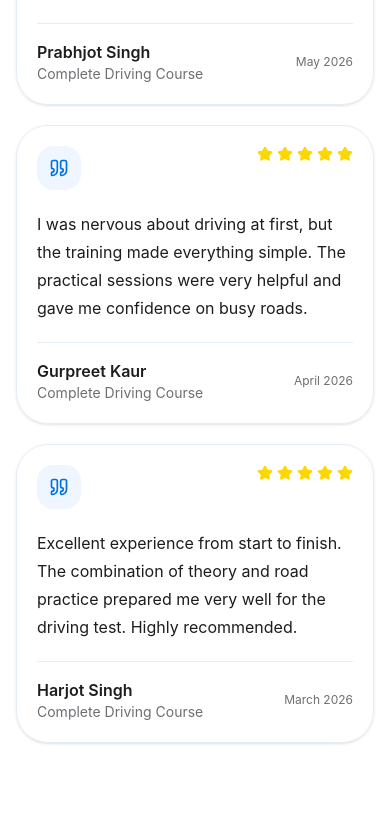
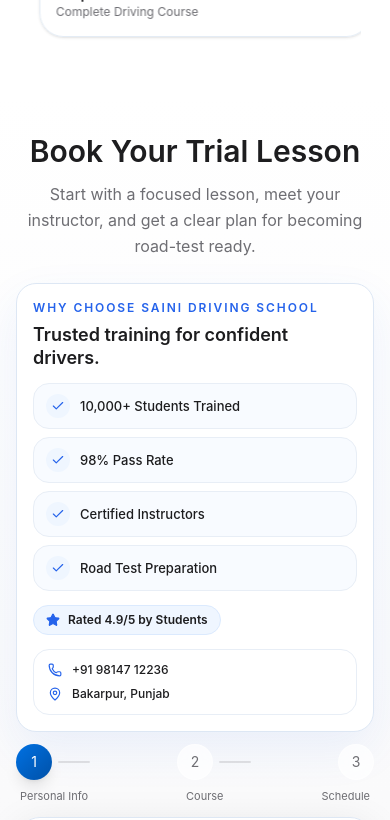
Before and after one commit to navdeepsingh05117/driving_school, a React (Vite) app: page / in a window 390 px wide. Shown: the part 6760-7580 px from the top of the page. Built offline with nearby package versions, Linux system fonts and the light colour scheme.

Commit message:
Refine mobile booking and reviews

```diff
--- a/src/app/components/BookingForm.tsx
+++ b/src/app/components/BookingForm.tsx
@@ -320,10 +320,10 @@
   return (
     <section
       id="contact"
-      className="scroll-mt-20 relative overflow-hidden bg-gradient-to-b from-white to-[#F5F5F7] px-4 py-12 sm:px-6 sm:py-16 lg:py-24"
+      className="scroll-mt-20 relative overflow-hidden bg-gradient-to-b from-white to-[#F5F5F7] px-4 py-10 sm:px-6 sm:py-16 lg:py-24"
     >
       <div className="max-w-7xl mx-auto relative z-10">
-        <div className="text-center mb-8 sm:mb-12 lg:mb-16">
+        <div className="text-center mb-6 sm:mb-12 lg:mb-16">
           <h2 className="text-3xl sm:text-4xl md:text-5xl font-semibold text-[#1D1D1F] mb-3 sm:mb-4">
             Book Your Trial Lesson
           </h2>
@@ -333,83 +333,85 @@
           </p>
         </div>
 
-        <div className="grid items-start gap-5 sm:gap-7 lg:grid-cols-[minmax(0,0.38fr)_minmax(0,0.62fr)] lg:gap-10 xl:grid-cols-[minmax(0,0.36fr)_minmax(0,0.64fr)]">
-          <div className="order-1 rounded-[22px] border border-[#DDE7F4] bg-white p-5 shadow-[0_18px_46px_rgba(37,99,235,0.08)] sm:p-6 lg:sticky lg:top-24">
-            <div className="space-y-5">
+        <div className="grid items-start gap-3 sm:gap-7 lg:grid-cols-[minmax(0,0.38fr)_minmax(0,0.62fr)] lg:gap-10 xl:grid-cols-[minmax(0,0.36fr)_minmax(0,0.64fr)]">
+          <div className="order-1 rounded-[20px] border border-[#DDE7F4] bg-white p-4 shadow-[0_18px_46px_rgba(37,99,235,0.08)] sm:rounded-[22px] sm:p-6 lg:sticky lg:top-24">
+            <div className="space-y-3.5 sm:space-y-5">
               <div>
                 <p className="mb-2 text-xs font-semibold uppercase tracking-[0.16em] text-[#2563EB]">
                   Why choose Saini Driving School
                 </p>
-                <h3 className="text-xl font-semibold leading-tight text-[#1D1D1F] sm:text-2xl">
+                <h3 className="text-lg font-semibold leading-tight text-[#1D1D1F] sm:text-2xl">
                   Trusted training for confident drivers.
                 </h3>
               </div>
 
-              <div className="grid gap-2.5">
+              <div className="grid gap-2 sm:gap-2.5">
                 {[
-                  "10,000+ Students Trained",
-                  "98% Pass Rate",
-                  "Certified Instructors",
-                  "Modern Training Vehicles",
-                  "Flexible Scheduling",
-                  "Road Test Preparation",
+                  { label: "10,000+ Students Trained", showOnMobile: true },
+                  { label: "98% Pass Rate", showOnMobile: true },
+                  { label: "Certified Instructors", showOnMobile: true },
+                  { label: "Modern Training Vehicles", showOnMobile: false },
+                  { label: "Flexible Scheduling", showOnMobile: false },
+                  { label: "Road Test Preparation", showOnMobile: true },
                 ].map((item) => (
                   <div
-                    key={item}
-                    className="flex items-center gap-3 rounded-2xl border border-[#E8EEF6] bg-[#F8FBFF] px-3.5 py-3"
+                    key={item.label}
+                    className={`items-center gap-2.5 rounded-2xl border border-[#E8EEF6] bg-[#F8FBFF] px-3 py-2.5 sm:flex sm:gap-3 sm:px-3.5 sm:py-3 ${
+                      item.showOnMobile ? "flex" : "hidden"
+                    }`}
                   >
-                    <span className="flex h-7 w-7 flex-none items-center justify-center rounded-full bg-[#EFF6FF] text-[#2563EB]">
-                      <Check className="h-4 w-4" />
+                    <span className="flex h-6 w-6 flex-none items-center justify-center rounded-full bg-[#EFF6FF] text-[#2563EB] sm:h-7 sm:w-7">
+                      <Check className="h-3.5 w-3.5 sm:h-4 sm:w-4" />
                     </span>
-                    <span className="text-sm font-medium leading-5 text-[#1D1D1F]">
-                      {item}
+                    <span className="text-[13px] font-medium leading-5 text-[#1D1D1F] sm:text-sm">
+                      {item.label}
                     </span>
                   </div>
                 ))}
               </div>
 
-              <div className="inline-flex items-center gap-2 rounded-full border border-[#DBEAFE] bg-[#EFF6FF] px-3.5 py-2 text-sm font-semibold text-[#1D1D1F]">
-                <Star className="h-4 w-4 fill-[#2563EB] text-[#2563EB]" />
+              <div className="inline-flex items-center gap-2 rounded-full border border-[#DBEAFE] bg-[#EFF6FF] px-3 py-1.5 text-xs font-semibold text-[#1D1D1F] sm:px-3.5 sm:py-2 sm:text-sm">
+                <Star className="h-3.5 w-3.5 fill-[#2563EB] text-[#2563EB] sm:h-4 sm:w-4" />
                 Rated 4.9/5 by Students
               </div>
 
-              <div className="space-y-3 rounded-2xl border border-[#E8EEF6] bg-white px-4 py-3.5">
+              <div className="space-y-2 rounded-2xl border border-[#E8EEF6] bg-white px-3.5 py-3 sm:space-y-3 sm:px-4 sm:py-3.5">
                 <a
                   href="tel:+919814712236"
-                  className="flex items-center gap-3 text-sm font-medium text-[#1D1D1F] transition-colors hover:text-[#2563EB]"
+                  className="flex items-center gap-2.5 text-xs font-medium text-[#1D1D1F] transition-colors hover:text-[#2563EB] sm:gap-3 sm:text-sm"
                 >
-                  <Phone className="h-4 w-4 text-[#2563EB]" />
+                  <Phone className="h-3.5 w-3.5 text-[#2563EB] sm:h-4 sm:w-4" />
                   +91 98147 12236
                 </a>
-                <div className="flex items-center gap-3 text-sm font-medium text-[#1D1D1F]">
-                  <MapPin className="h-4 w-4 text-[#2563EB]" />
+                <div className="flex items-center gap-2.5 text-xs font-medium text-[#1D1D1F] sm:gap-3 sm:text-sm">
+                  <MapPin className="h-3.5 w-3.5 text-[#2563EB] sm:h-4 sm:w-4" />
                   Bakarpur, Punjab
                 </div>
               </div>
             </div>
           </div>
 
-          <div className="order-2 space-y-5 sm:space-y-7">
+          <div className="order-2 space-y-3 sm:space-y-7">
             <div>
               <div className="flex items-center justify-between max-w-lg mx-auto">
                 {[1, 2, 3].map((step) => (
                   <div key={step} className="flex items-center">
                     <div
-                      className={`w-11 h-11 sm:h-12 sm:w-12 rounded-full flex items-center justify-center transition-all ${
+                      className={`flex h-9 w-9 items-center justify-center rounded-full text-sm transition-all sm:h-12 sm:w-12 sm:text-base ${
                         currentStep >= step
                           ? "bg-gradient-to-br from-[#0071E3] to-[#0051A8] text-white shadow-lg"
                           : "backdrop-blur-xl bg-[rgba(255,255,255,0.72)] border border-[rgba(255,255,255,0.45)] text-[#6E6E73]"
                       }`}
                     >
                       {currentStep > step ? (
-                        <Check className="w-5 h-5" />
+                        <Check className="h-4 w-4 sm:h-5 sm:w-5" />
                       ) : (
                         step
                       )}
                     </div>
                     {step < 3 && (
                       <div
-                        className={`w-12 sm:w-20 md:w-28 h-1 mx-2 rounded-full transition-all ${
+                        className={`mx-1.5 h-0.5 w-8 rounded-full transition-all sm:mx-2 sm:h-1 sm:w-20 md:w-28 ${
                           currentStep > step
                             ? "bg-gradient-to-r from-[#0071E3] to-[#0051A8]"
                             : "bg-[rgba(0,0,0,0.1)]"
@@ -419,21 +421,21 @@
                   </div>
                 ))}
               </div>
-              <div className="flex justify-between max-w-lg mx-auto mt-3 px-1">
-                <span className="text-xs text-[#6E6E73]">
+              <div className="flex justify-between max-w-lg mx-auto mt-2 px-1 sm:mt-3">
+                <span className="text-[11px] text-[#6E6E73] sm:text-xs">
                   Personal Info
                 </span>
-                <span className="text-xs text-[#6E6E73]">
+                <span className="text-[11px] text-[#6E6E73] sm:text-xs">
                   Course
                 </span>
-                <span className="text-xs text-[#6E6E73]">
+                <span className="text-[11px] text-[#6E6E73] sm:text-xs">
                   Schedule
                 </span>
               </div>
             </div>
 
             <div
-          className="w-full backdrop-blur-xl bg-[rgba(255,255,255,0.82)] border border-[#DDE7F4] rounded-[2rem] p-5 sm:p-8 md:p-10 shadow-[0_24px_70px_rgba(0,47,108,0.12)] transition-all duration-500"
+          className="w-full backdrop-blur-xl bg-[rgba(255,255,255,0.82)] border border-[#DDE7F4] rounded-[1.5rem] p-4 shadow-[0_24px_70px_rgba(0,47,108,0.12)] transition-all duration-500 sm:rounded-[2rem] sm:p-8 md:p-10"
           style={{
             boxShadow:
               "0 10px 40px rgba(0,0,0,0.1), inset 0 1px 0 rgba(255,255,255,0.6)",
@@ -441,7 +443,7 @@
         >
           <form
             onSubmit={handleSubmit}
-            className="min-h-[400px] flex flex-col"
+            className="min-h-[360px] flex flex-col sm:min-h-[400px]"
           >
             <div className="flex-1">
               {currentStep === 1 && (
--- a/src/app/components/ReviewCard.tsx
+++ b/src/app/components/ReviewCard.tsx
@@ -10,17 +10,17 @@
 
 export default function ReviewCard({ name, course, rating, review, date }: ReviewCardProps) {
   return (
-    <div className="h-full rounded-[2rem] border border-[#E4ECF5] bg-white/85 p-5 shadow-sm backdrop-blur-xl transition-all hover:-translate-y-2 hover:border-[#CFE4FA] hover:shadow-[0_24px_65px_rgba(0,47,108,0.10)] sm:p-6 lg:p-8">
-      <div className="flex h-full flex-col space-y-5">
+    <div className="h-full overflow-hidden rounded-[1.5rem] border border-[#E4ECF5] bg-white/85 p-4 shadow-sm backdrop-blur-xl transition-all hover:border-[#CFE4FA] hover:shadow-[0_18px_45px_rgba(0,47,108,0.08)] sm:rounded-[2rem] sm:p-6 sm:hover:-translate-y-2 lg:p-8 lg:hover:shadow-[0_24px_65px_rgba(0,47,108,0.10)]">
+      <div className="flex h-full min-w-0 flex-col space-y-4 sm:space-y-5">
         <div className="flex items-start justify-between">
-          <div className="flex h-11 w-11 items-center justify-center rounded-2xl bg-[#EFF6FF] text-[#0071E3]">
-            <Quote className="w-5 h-5" />
+          <div className="flex h-10 w-10 shrink-0 items-center justify-center rounded-2xl bg-[#EFF6FF] text-[#0071E3] sm:h-11 sm:w-11">
+            <Quote className="h-4 w-4 sm:h-5 sm:w-5" />
           </div>
-          <div className="flex items-center gap-1">
+          <div className="flex shrink-0 items-center gap-0.5 sm:gap-1">
             {[...Array(5)].map((_, index) => (
               <Star
                 key={index}
-                className={`w-4 h-4 ${
+                className={`h-3.5 w-3.5 sm:h-4 sm:w-4 ${
                   index < rating ? 'fill-[#FFD700] text-[#FFD700]' : 'text-gray-300'
                 }`}
               />
@@ -28,15 +28,15 @@
           </div>
         </div>
 
-        <p className="flex-1 text-base text-[#1D1D1F] leading-7 sm:text-lg">{review}</p>
+        <p className="flex-1 whitespace-normal break-words text-sm leading-6 text-[#1D1D1F] sm:text-base sm:leading-7 lg:text-lg">{review}</p>
 
-        <div className="pt-4 border-t border-[#E4ECF5]">
-          <div className="flex items-center justify-between gap-4">
-            <div>
-              <h4 className="font-semibold text-[#1D1D1F]">{name}</h4>
-              <p className="text-sm text-[#6E6E73]">{course}</p>
+        <div className="border-t border-[#E4ECF5] pt-3 sm:pt-4">
+          <div className="flex min-w-0 items-start justify-between gap-3 sm:items-center sm:gap-4">
+            <div className="min-w-0">
+              <h4 className="break-words text-sm font-semibold text-[#1D1D1F] sm:text-base">{name}</h4>
+              <p className="break-words text-xs text-[#6E6E73] sm:text-sm">{course}</p>
             </div>
-            <span className="text-xs text-[#6E6E73]">{date}</span>
+            <span className="shrink-0 text-xs text-[#6E6E73]">{date}</span>
           </div>
         </div>
       </div>
--- a/src/app/components/Reviews.tsx
+++ b/src/app/components/Reviews.tsx
@@ -51,8 +51,7 @@
       date: "December 2025",
     },
   ];
-
-  const featuredReviews = reviews.slice(0, 3);
+  const scrollingReviews = [...reviews, ...reviews];
 
   return (
     <section id="reviews" className="scroll-mt-20 px-4 py-12 sm:px-6 sm:py-16 lg:py-24">
@@ -67,10 +66,18 @@
           </p>
         </div>
 
-        <div className="grid grid-cols-1 gap-5 md:grid-cols-3 lg:gap-8">
-          {featuredReviews.map((review, index) => (
-            <ReviewCard key={index} {...review} />
-          ))}
+        <div className="relative mx-auto max-w-[85vw] overflow-hidden py-2 sm:max-w-none sm:py-3 sm:[mask-image:linear-gradient(to_right,transparent,black_8%,black_92%,transparent)]">
+          <div className="flex w-max gap-[var(--reviews-gap)] [--reviews-gap:1rem] will-change-transform animate-[reviews-scroll_42s_linear_infinite] hover:[animation-play-state:paused] sm:[--reviews-gap:1.25rem] lg:[--reviews-gap:2rem]">
+            {scrollingReviews.map((review, index) => (
+              <div
+                key={`${review.name}-${index}`}
+                className="w-[85vw] max-w-[85vw] shrink-0 sm:w-[320px] sm:max-w-[320px] lg:w-[360px] lg:max-w-[360px]"
+                aria-hidden={index >= reviews.length}
+              >
+                <ReviewCard {...review} />
+              </div>
+            ))}
+          </div>
         </div>
       </div>
     </section>
--- a/src/styles/theme.css
+++ b/src/styles/theme.css
@@ -39,6 +39,16 @@
   --sidebar-accent-foreground: oklch(0.205 0 0);
   --sidebar-border: oklch(0.922 0 0);
   --sidebar-ring: oklch(0.708 0 0);
+}
+
+@keyframes reviews-scroll {
+  from {
+    transform: translateX(0);
+  }
+
+  to {
+    transform: translateX(calc(-50% - (var(--reviews-gap) / 2)));
+  }
 }
 
 .dark {
```
